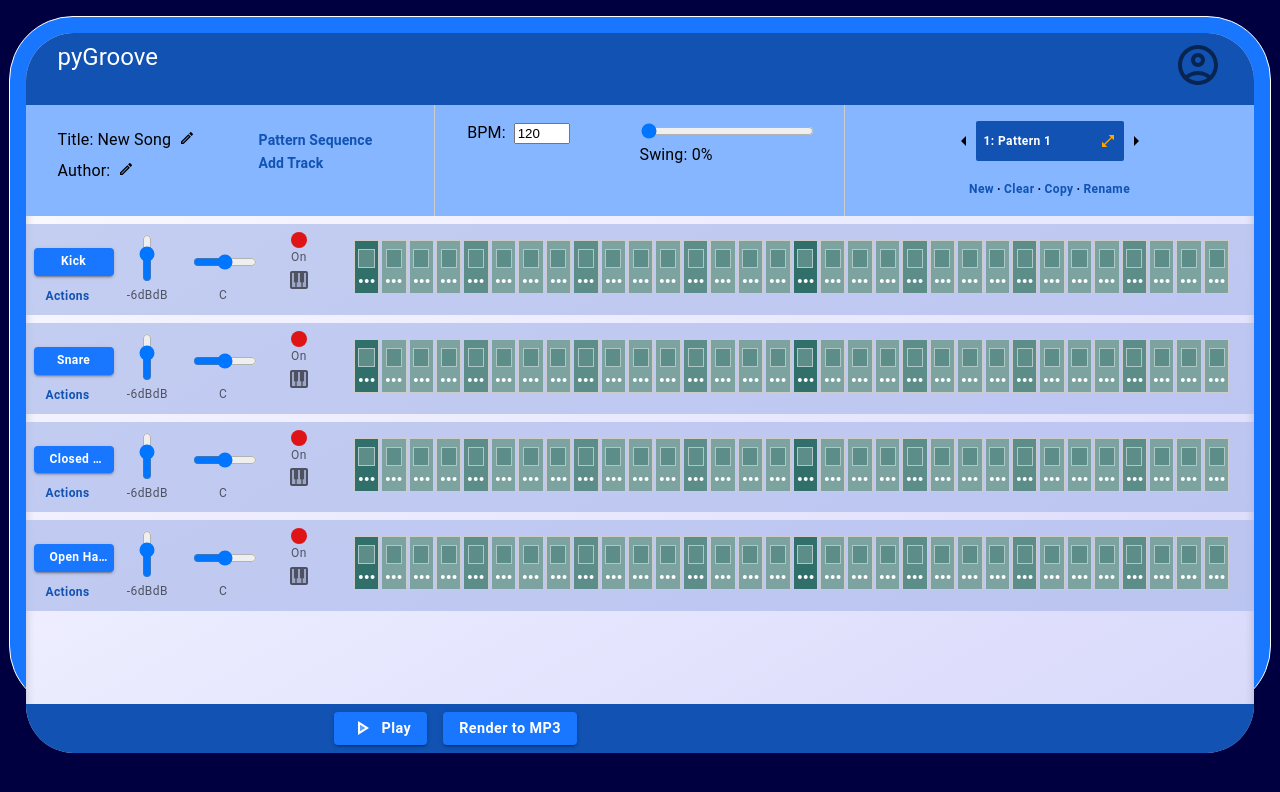
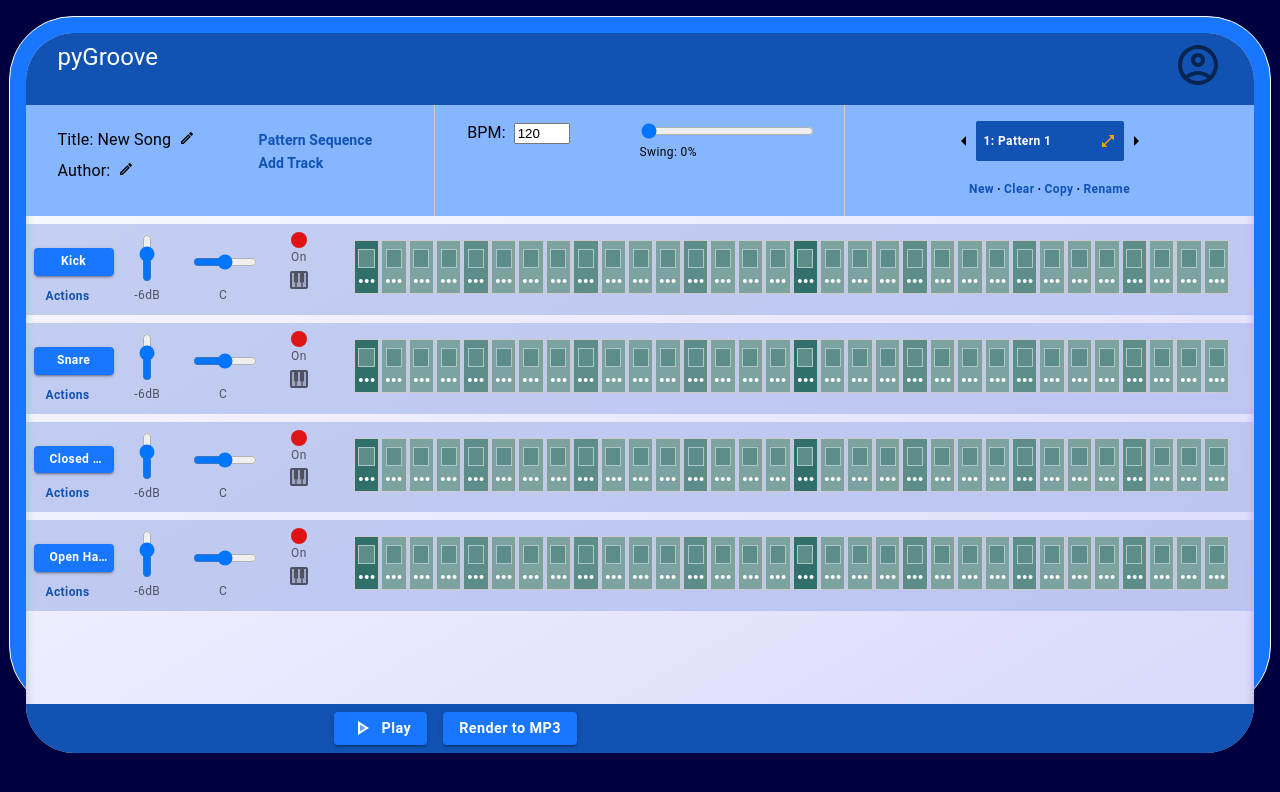
Before and after one commit to LDK/pygroove, a React (Create React App) app in the folder interface/: page / in a window 1280 px wide. Shown: the top 792 px of the page. Built offline with nearby package versions, Linux system fonts and the light colour scheme.

Commit message:
Corrections for labeling on Range

```diff
--- a/interface/src/components/Range.tsx
+++ b/interface/src/components/Range.tsx
@@ -24,7 +24,7 @@ interface RangeProps {
   inputProps?: React.DetailedHTMLProps<React.InputHTMLAttributes<HTMLInputElement>, HTMLInputElement>;
 }
 
-const Range = ({ inputProps = {}, min, max, panDisplay, onChange, step=1, labelVariant, labelColor, labelSuffix = '', labelPrefix = '', percentage, callback, defaultValue, height, width, onBlur, label, orientation }: RangeProps) => {
+const Range = ({ inputProps = {}, min, max, panDisplay, onChange, step=1, labelVariant = 'caption', labelColor, labelSuffix = '', labelPrefix = '', percentage, callback, defaultValue, height, width, onBlur, label, orientation }: RangeProps) => {
   const [workingValue, setWorkingValue] = useState(defaultValue);
   const [editing, setEditing] = useState(false);
 
@@ -62,8 +62,9 @@ const Range = ({ inputProps = {}, min, max, panDisplay, onChange, step=1, labelV
     } else if (panDisplay) {
       labelText = workingValue > 0 ? `${workingValue}% R` : workingValue < 0 ? `${workingValue * -1}% L` : 'C';
     } else {
-      labelText = `${workingValue}${labelSuffix}`;
+      labelText = `${workingValue}`;
     }
+    labelText = `${labelPrefix}${labelText}${labelSuffix}`;
   }
 
   return (
@@ -101,9 +102,7 @@ const Range = ({ inputProps = {}, min, max, panDisplay, onChange, step=1, labelV
       />
       {labelText &&
         <Typography variant={labelVariant} color={labelColor} display="block">
-          {labelPrefix}
           {labelText}
-          {labelSuffix}
         </Typography>
       }
     </>
```
